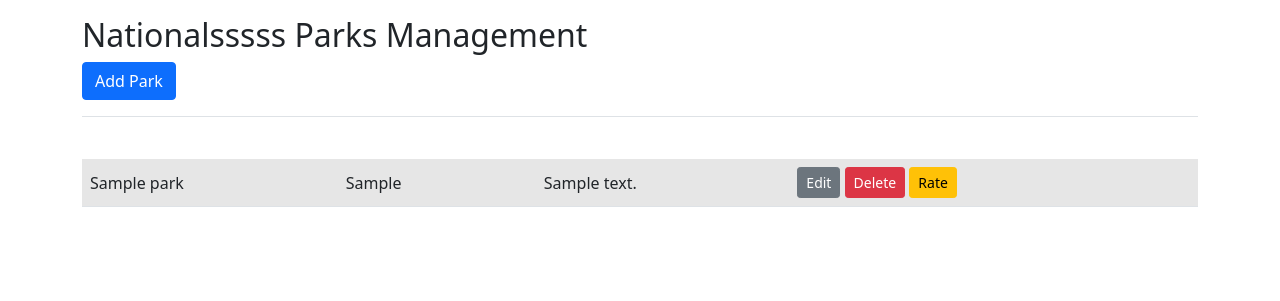
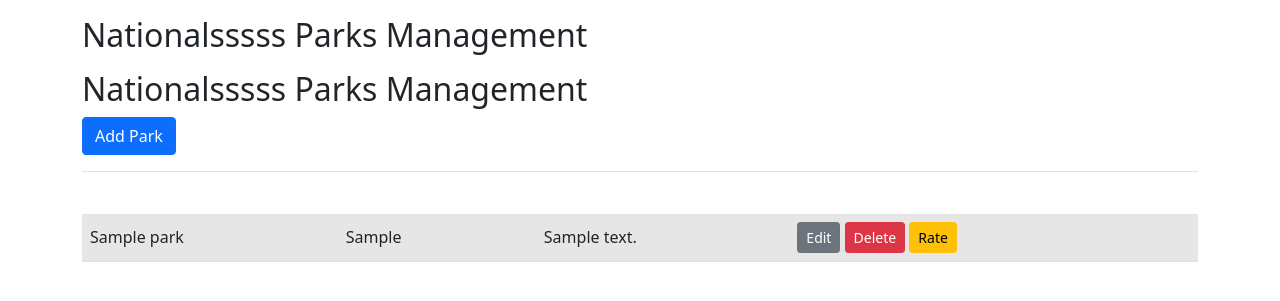
Before and after one commit to Evening2024/opensource, a PHP site: page /parks.php in a window 1280 px wide; the page is wider, and only the part inside the window is pictured. Shown: the part 40-341 px from the top of that part. Run offline with PHP 8.4, Linux system fonts and the light colour scheme; tables that the repository leaves empty or names only in its code hold one stand-in row (values such as "Sample post").

Commit message:
badiliko

```diff
--- a/parks.php
+++ b/parks.php
@@ -116,7 +116,7 @@ $conn->close();
 
     <div class="container">
         <h2 class="mt-3">Nationalsssss Parks Management</h2>
-
+        <h2 class="mt-3">Nationalsssss Parks Management</h2>
         <!-- Button to add park -->
         <button class="btn btn-primary mb-3" data-toggle="modal" data-target="#parkModal">Add Park</button>
 
```
